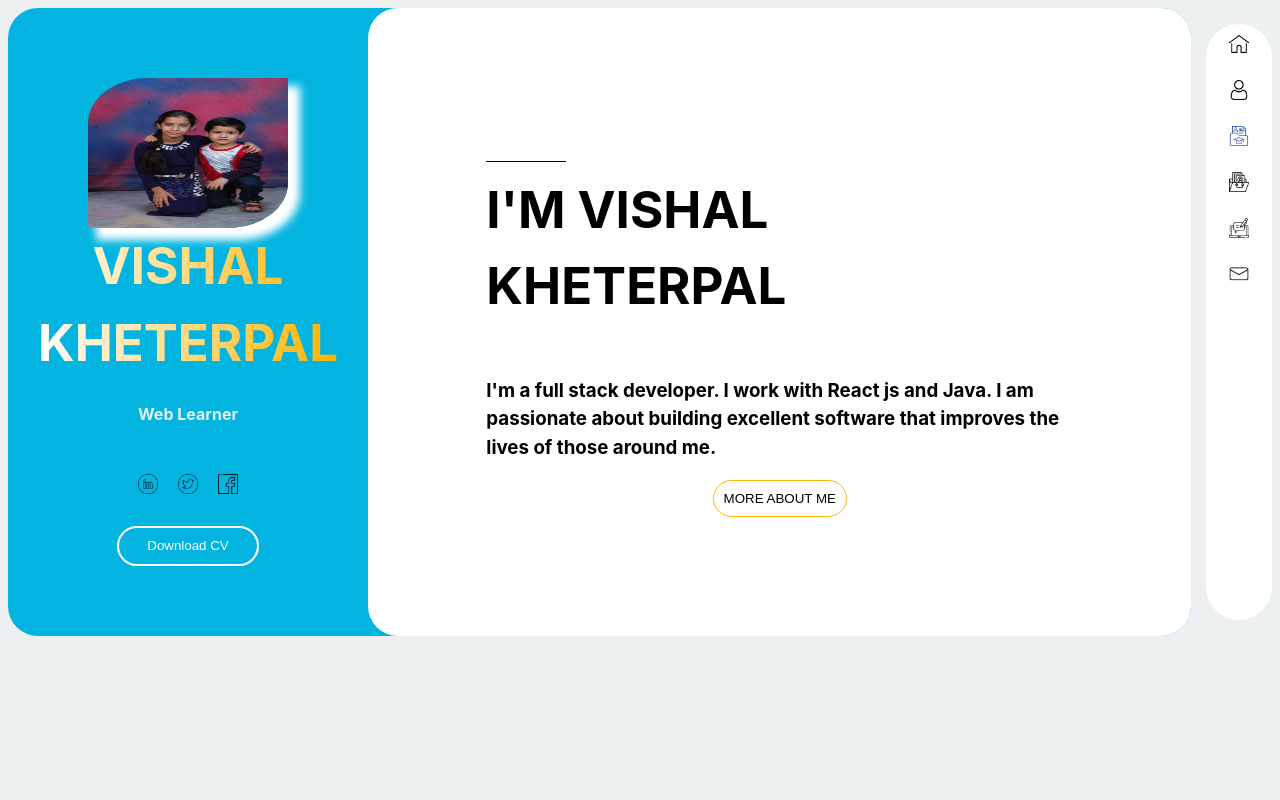
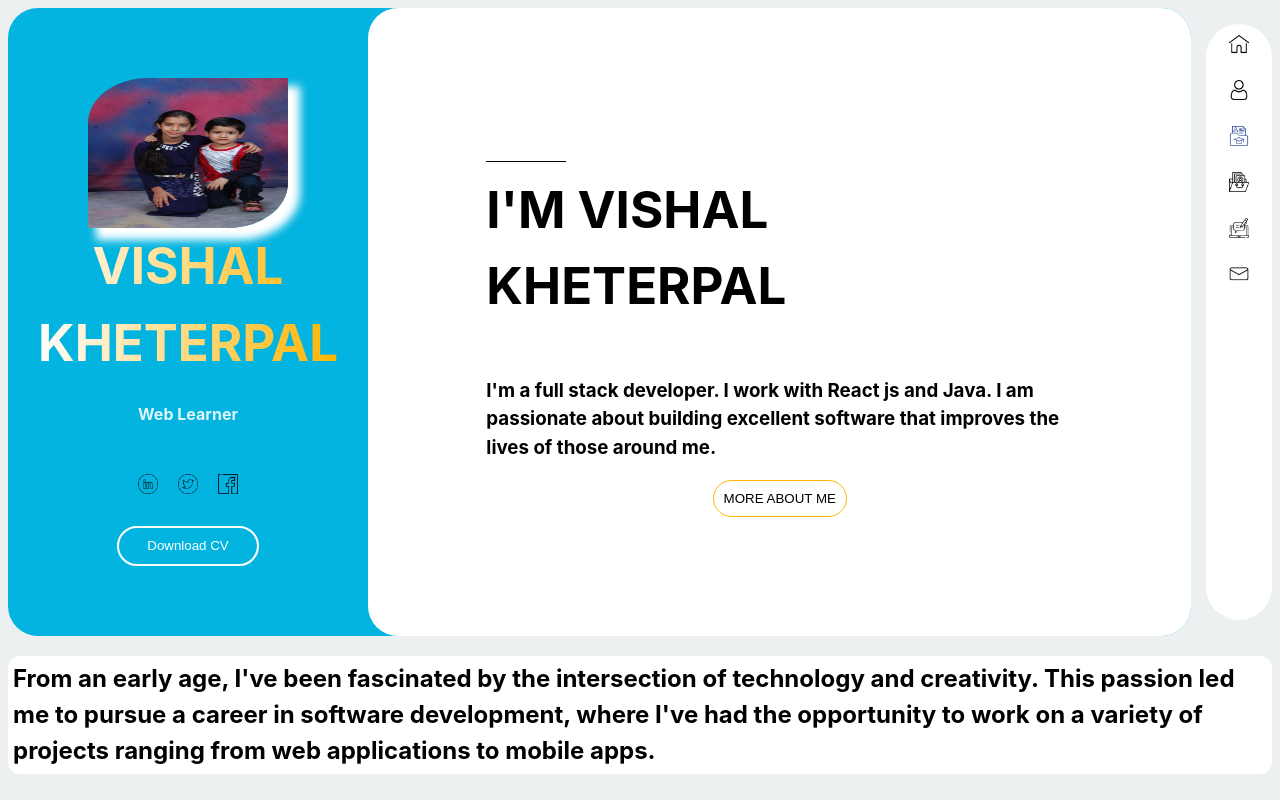
Before and after one commit to vishalkheterpal786/Portfolio, a React (Vite) app: page / in a window 1280 px wide. Built offline with nearby package versions, Linux system fonts and the light colour scheme.

Commit message:
UI changes

```diff
--- a/src/App.css
+++ b/src/App.css
@@ -4,21 +4,22 @@
 }
 .rootLayout{
   display: flex;
+  /*animation-name: rootLayout-anim ;
+  animation-duration: 2s;*/
 }
 .baselayout{
   background-color: var(--bgcolor);
   width: 100%;
-
   border-radius: 30px;
   display: flex;
 }
 
-@keyframes logo-spin {
+@keyframes rootLayout-anim {
   from {
-    transform: rotate(0deg);
+    transform: scale(0,0);
   }
   to {
-    transform: rotate(360deg);
+    transform: scale(1,1);
   }
 }
 
--- a/src/App.tsx
+++ b/src/App.tsx
@@ -1,26 +1,30 @@
-import "./App.css"
-import Menu from "./components/Menu"
-import ProfileCard from "./components/ProfileCard"
-import SlideButton from "./components/SlideButton"
-
+import './App.css';
+import About from './components/AboutPage';
+import Menu from './components/Menu';
+import ProfileCard from './components/ProfileCard';
+import SlideButton from './components/SlideButton';
+//import withBorder from './components/withBorder';
 function App() {
+  //const AboutComponent = withBorder(About);
   return (
+    <>
       <div className='rootLayout'>
         <div className='baselayout'>
           <ProfileCard name='Vishal kheterpal' job='Web Learner'></ProfileCard>
           <div className='info'>
-          <h1 className="titletext">I'm vishal kheterpal</h1>
+            <h1 className='titletext'>I'm vishal kheterpal</h1>
             <h3 className='text'>
-            I'm a full stack developer. I work with React js and Java. I am
-            passionate about building excellent software that improves the lives
-            of those around me.
+              I'm a full stack developer. I work with React js and Java. I am passionate about building excellent software
+              that improves the lives of those around me.
             </h3>
             <SlideButton></SlideButton>
           </div>
         </div>
         <Menu />
       </div>
-  )
+      <About />
+    </>
+  );
 }
 
-export default App
+export default App;
--- /dev/null
+++ b/src/components/AboutPage/AboutPage.css
@@ -0,0 +1,19 @@
+.borderlayout{
+    background-color: white;
+    border-radius: 12px;
+    animation-name: aboutSec;
+    animation-duration: 2s;
+
+}
+.aboutText{
+    padding: 5px;
+    color: black;
+}
+@keyframes aboutSec {
+    from{
+        transform: scale(0,0);
+    }
+    to{
+        transform: scale(1,1);
+    }
+}
--- /dev/null
+++ b/src/components/AboutPage/index.jsx
@@ -0,0 +1,13 @@
+import './AboutPage.css';
+function About() {
+  return (
+    <div className='borderlayout' id='aboutDiv'>
+      <h2 className='aboutText'>
+        From an early age, I've been fascinated by the intersection of technology and creativity. This passion led me to
+        pursue a career in software development, where I've had the opportunity to work on a variety of projects ranging from
+        web applications to mobile apps.
+      </h2>
+    </div>
+  );
+}
+export default About;
--- /dev/null
+++ b/src/components/withBorder/index.jsx
@@ -0,0 +1,13 @@
+import { FunctionComponent } from 'react';
+import './withBorder.css';
+import React from 'react';
+
+const withBorder = (WrappedComponent) => {
+  return (
+    <div className='borderlayout'>
+      <WrappedComponent />
+    </div>
+  );
+};
+
+export default withBorder;
--- /dev/null
+++ b/src/components/withBorder/withBorder.css
@@ -0,0 +1,13 @@
+.borderlayout{
+    border-radius: 2px;
+    animation-name: aboutSec;
+    animation-duration: 2ms
+}
+@keyframes aboutSec {
+    from{
+        scale: (0,1);
+    }
+    to{
+        scale: (1,1);
+    }
+}
```
Also changed, not shown: src/utils/Test.js (added, +25 -0 lines). Lines whose indentation alone changed are shown as unchanged.
